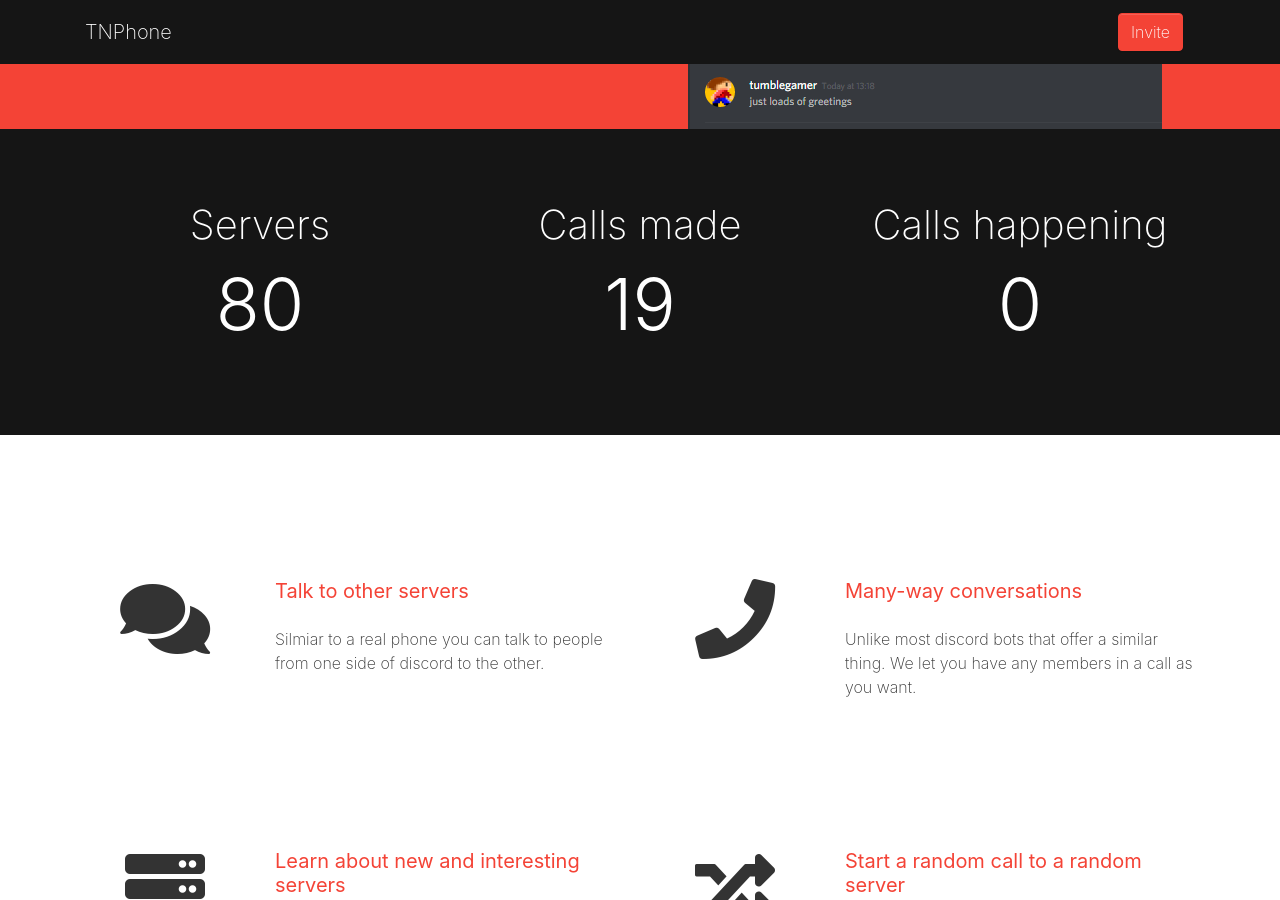
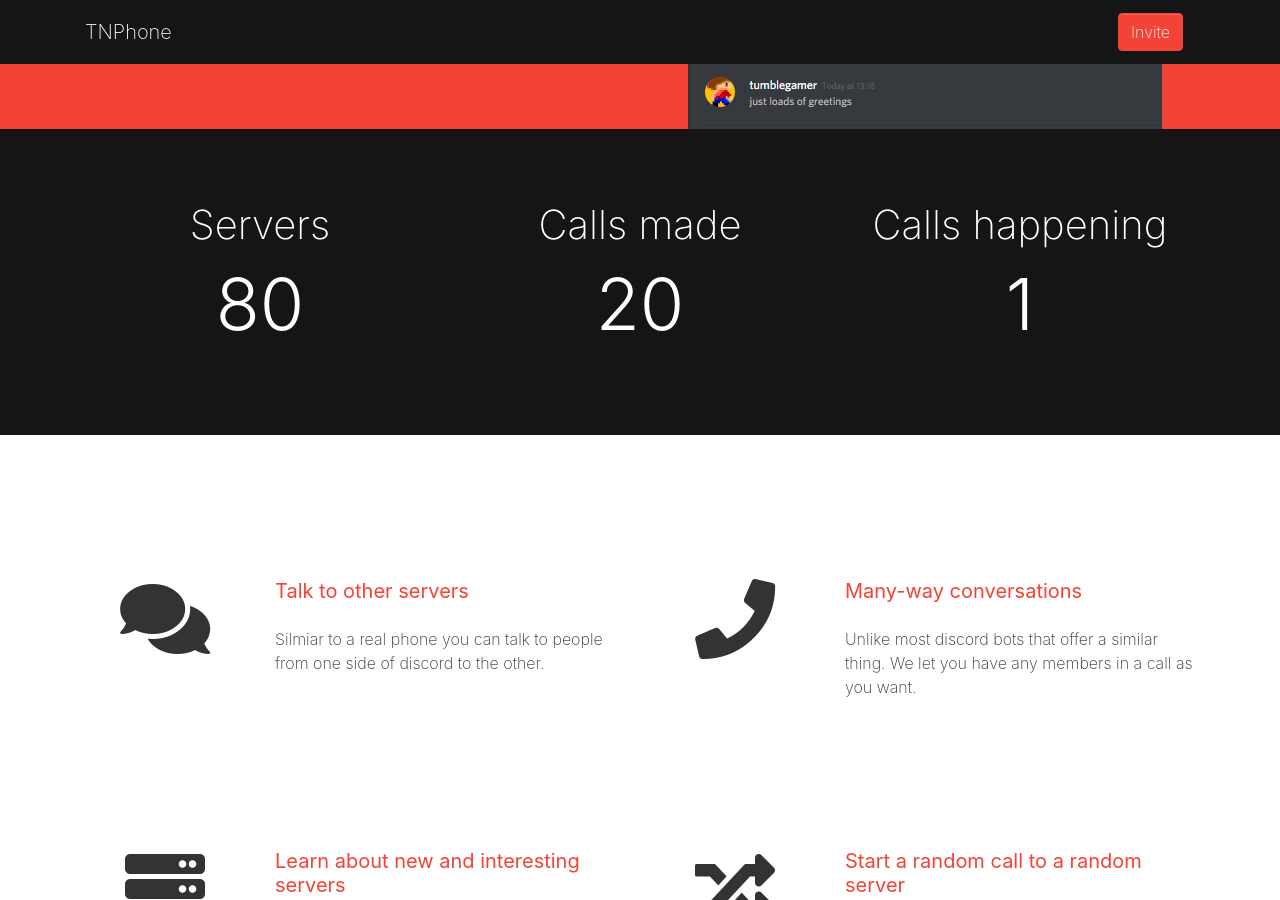
Before and after one commit to tumblenet/tnphone.tumblenet.ga, a Jekyll site: the page built from index.html, in a window 1280 px wide and 900 px high, scrolled down 443 px. Built offline with Jekyll 4.4.1, drawn with Linux system fonts in a browser that asks for light colours; nearby versions of some CDN libraries.

Commit message:
Update Phones feed

```diff
--- a/_data/phones.json
+++ b/_data/phones.json
@@ -1,5 +1,5 @@
 {
-	"callsMade": 19,
+	"callsMade": 20,
 	"servers": 80,
-	"currentCalls": 0
+	"currentCalls": 1
 }
```
